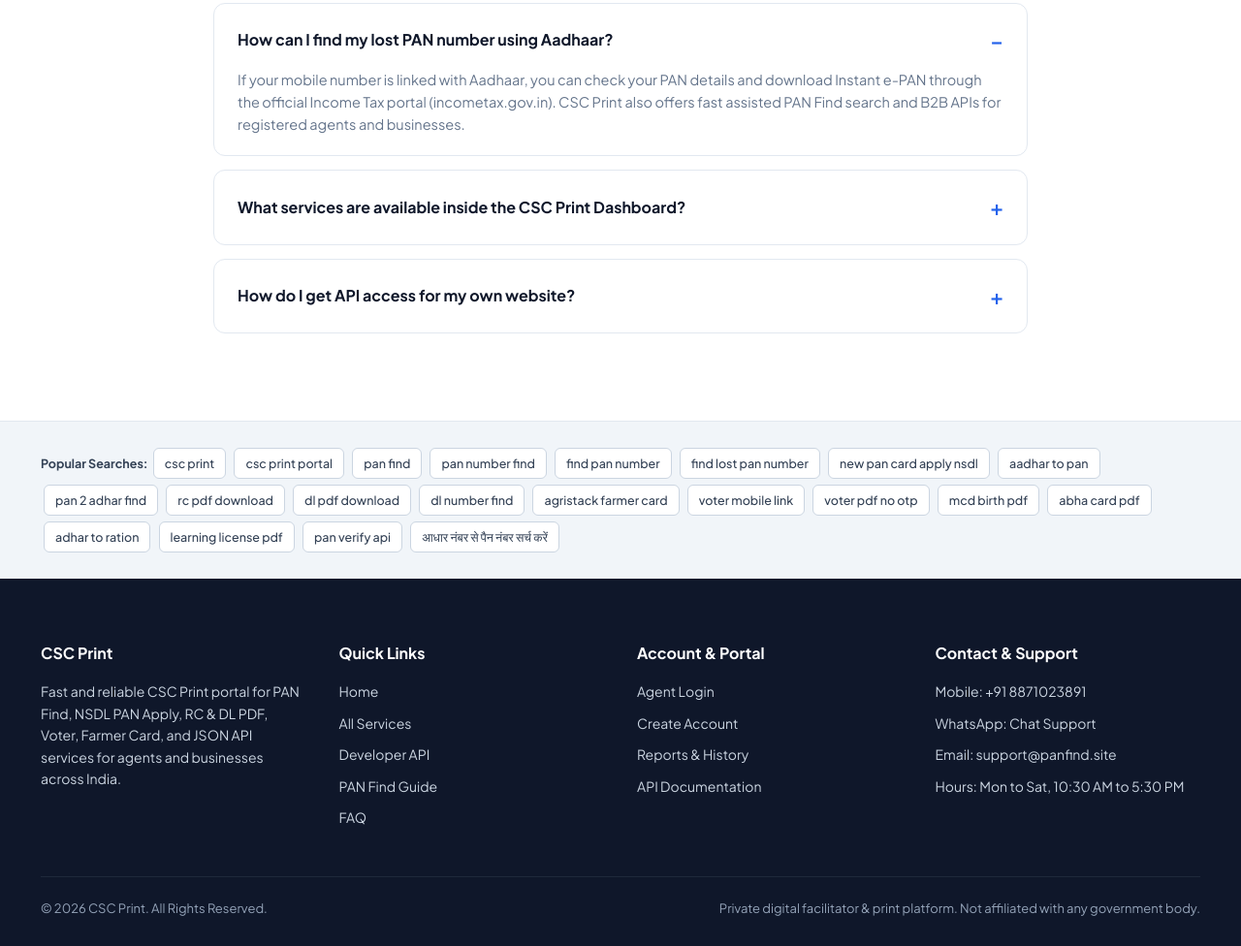
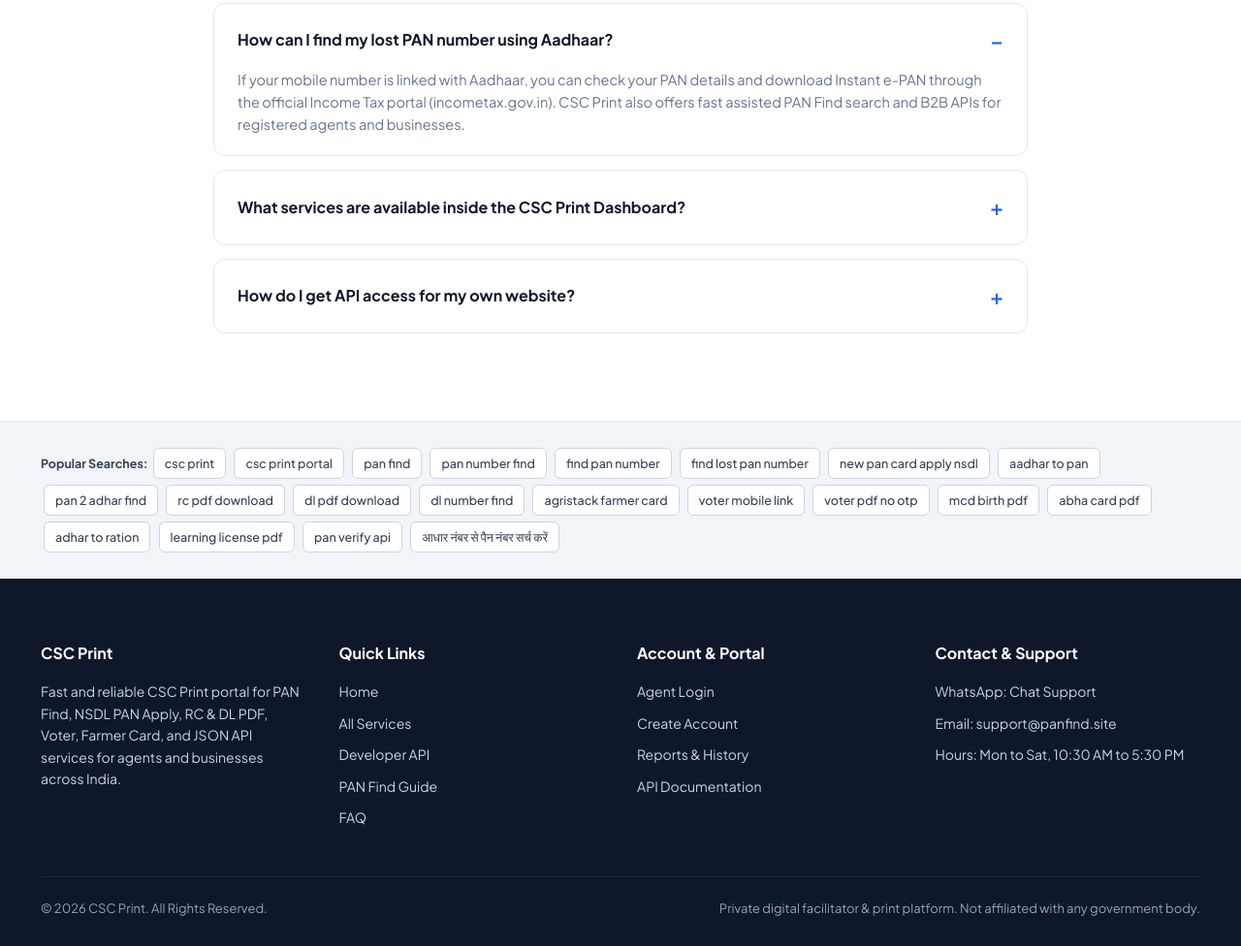
Before and after one commit to guljar9270-dotcom/CSC-PRINT, a plain HTML site: page index.html in a window 1280 px wide. Shown: the part 4935-5911 px from the top of the page at 97% size. Drawn offline with Linux system fonts and the light colour scheme.

Commit message:
Update index.html

```diff
--- a/index.html
+++ b/index.html
@@ -1108,7 +1108,7 @@
                 <div>
                     <h4>Contact &amp; Support</h4>
                     <ul>
-                        <li>Mobile: <a href="tel:+918871023891">+91 8871023891</a></li>
+
                         <li>WhatsApp: <a href="https://wa.me/918871023891" target="_blank">Chat Support</a></li>
                         <li>Email: <a href="mailto:support@panfind.site">support@panfind.site</a></li>
                         <li>Hours: Mon to Sat, 10:30 AM to 5:30 PM</li>
```
